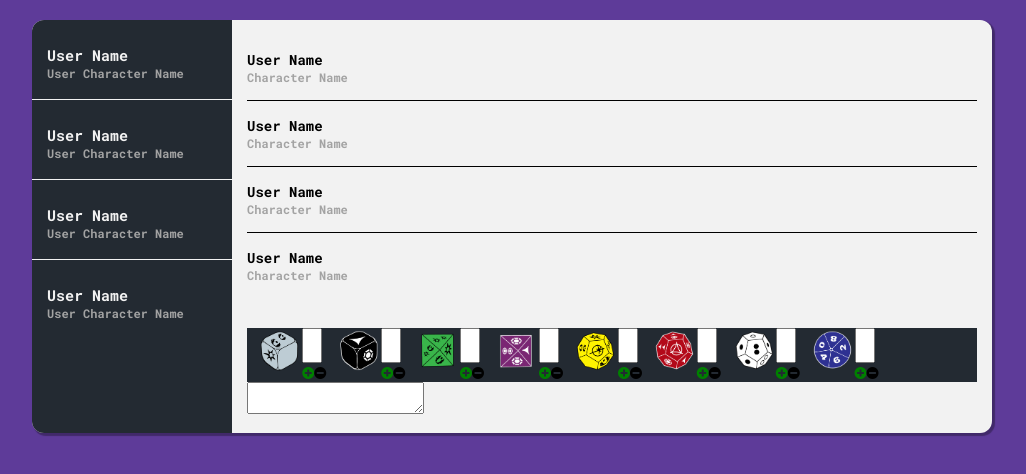
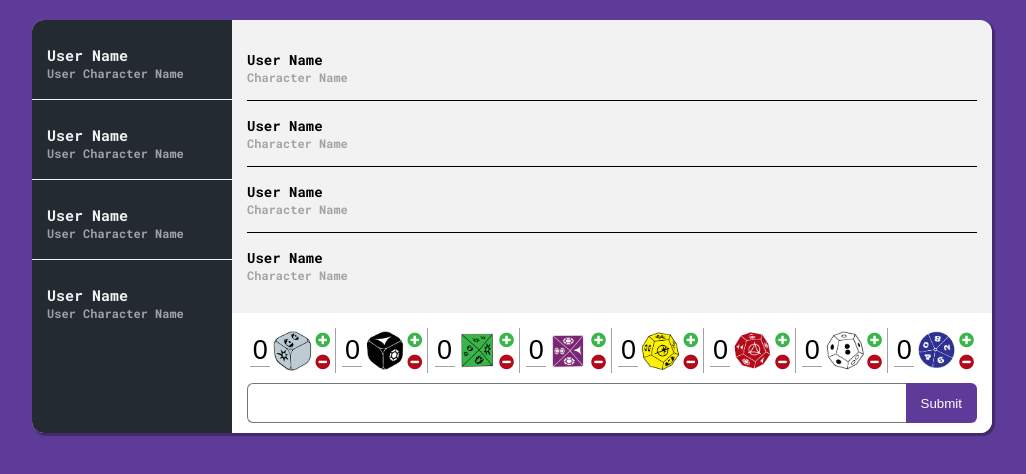
Before and after one commit to BugBear6/edge-roller, a React app: page / in a window 1280 px wide. Shown: the whole page, without its empty margins (128-1154 px from the left). Built offline with nearby package versions, Linux system fonts and the light colour scheme.

Commit message:
refine write message and dice picker styles

```diff
--- a/src/components/ChatApp.js
+++ b/src/components/ChatApp.js
@@ -14,7 +14,16 @@ import dif from '../img/dices/dif.png';
 
 class ChatApp extends React.Component {
     state = {
-        dicesSelected: [],
+        dicesSelected: {
+            boost: 0,
+            setback: 0,
+            ab: 0,
+            dif: 0,
+            prof: 0,
+            ch: 0,
+            force: 0,
+            d10: 0
+        },
         roll: [],
         results: [],
         currentMessage: '',
@@ -88,6 +97,7 @@ class ChatApp extends React.Component {
                         selectDice={this.selectDice}
                         deselectDice={this.deselectDice}
                         handleKeypress={this.handleKeypress}
+                        dicesSelected={this.state.dicesSelected}
                     />
                 </div>
             </div>
--- a/src/components/WriteMessage.js
+++ b/src/components/WriteMessage.js
@@ -9,10 +9,14 @@ class WriteMessage extends React.Component {
                         dices={this.props.dices}
                         selectDice={this.props.selectDice}
                         deselectDice={this.props.deselectDice}
+                        dicesSelected={this.props.dicesSelected}
                     />
-                    <textarea
-                        onKeyDown={this.props.handleKeypress}
-                    />
+                    <div className="textarea-container">
+                        <textarea
+                            onKeyDown={this.props.handleKeypress}
+                        />
+                        <button>Submit</button>
+                    </div>
                 </div>
             </div>
         );
@@ -25,6 +29,10 @@ const DicePicker = props => (
             {
                 props.dices.map((dice, i) => (
                     <li className="dice-container" key={i} >
+                        <input
+                            value={props.dicesSelected[dice.type]}
+                            type="text"
+                            className="counter"/>
                         <img
                             className="dice"
                             alt={dice.desc}
@@ -32,7 +40,7 @@ const DicePicker = props => (
                             onClick={() => props.selectDice(dice.type)}
                         />
                         <div className="counter-container">
-                            <input type="text" className="counter"/>
+
                             <div className="counter-buttons">
                                 <i
                                     className="fa fa-plus-circle counter-button"
--- a/src/style/ChatApp.scss
+++ b/src/style/ChatApp.scss
@@ -49,6 +49,8 @@ li {
 }
 
 .recent-messages {
+  max-height: 450px;
+  overflow: auto;
   flex: 1;
   padding: $inner-padding;
 
@@ -72,6 +74,30 @@ li {
 .write-message {
   height: 120px;
   padding: $inner-padding;
+  background: #fff;
+  textarea{
+    width: 100%;
+    resize: none;
+    padding: 4px 6px;
+  }
+  .textarea-container {
+    display: flex;
+  }
+  $textarea-radius: 6px;
+  button {
+    background: $main-bg;
+    color: #fff;
+    border: 0;
+    padding: 0 15px;
+    border-top-right-radius: $textarea-radius;
+    border-bottom-right-radius: $textarea-radius;
+    cursor: pointer;
+  }
+  textarea {
+    border-right: 0;
+    border-top-left-radius: $textarea-radius;
+    border-bottom-left-radius: $textarea-radius;
+  }
 }
 
 .users-list {
@@ -95,15 +121,19 @@ li {
 }
 
 .dice-picker {
-  background: $users-list-bg;
   .dice-list {
-    padding-left: 10px;
+    display: flex;
+    justify-content: space-around;
+    margin-bottom: 10px;
   }
   .dice-container {
     display: inline-flex;
-    margin-right: 10px;
+    align-items: center;
+    padding-right: 5px;
+    border-right: 1px solid $font-darker;
     &:last-of-type {
-      margin-right: 0;
+      padding-right: 0;
+      border: 0
     }
   }
   .dice {
@@ -111,12 +141,31 @@ li {
     width: auto;
     cursor: pointer;
   }
-
+  .counter-buttons {
+    height: 100%;
+    display: flex;
+    flex-direction: column;
+    justify-content: space-around;
+    font-size: 17px;
+  }
+  .counter-buttons i {
+    cursor: pointer;
+  }
   .counter {
-    height: 35px;
     width: 20px;
+    font-size: 27px;
+    text-align: center;
+    pointer-events: none;
+    border:0;
+    border-bottom: 1px solid $font-darker;
+  }
+  .counter-container {
+    height: 100%;
   }
   .fa-plus-circle {
-    color: green;
+    color: $lightgreen;
+  }
+  .fa-minus-circle {
+    color: $darkred;
   }
 }
--- a/src/style/_variables.scss
+++ b/src/style/_variables.scss
@@ -10,4 +10,7 @@ $font-light: #F2F2F2;
 $font-darker: #a3a3a3;
 $font-dark: #000;
 
+$darkred: #b30919;
+$lightgreen: #39b54a;
+
 $inner-padding: 15px;
```
